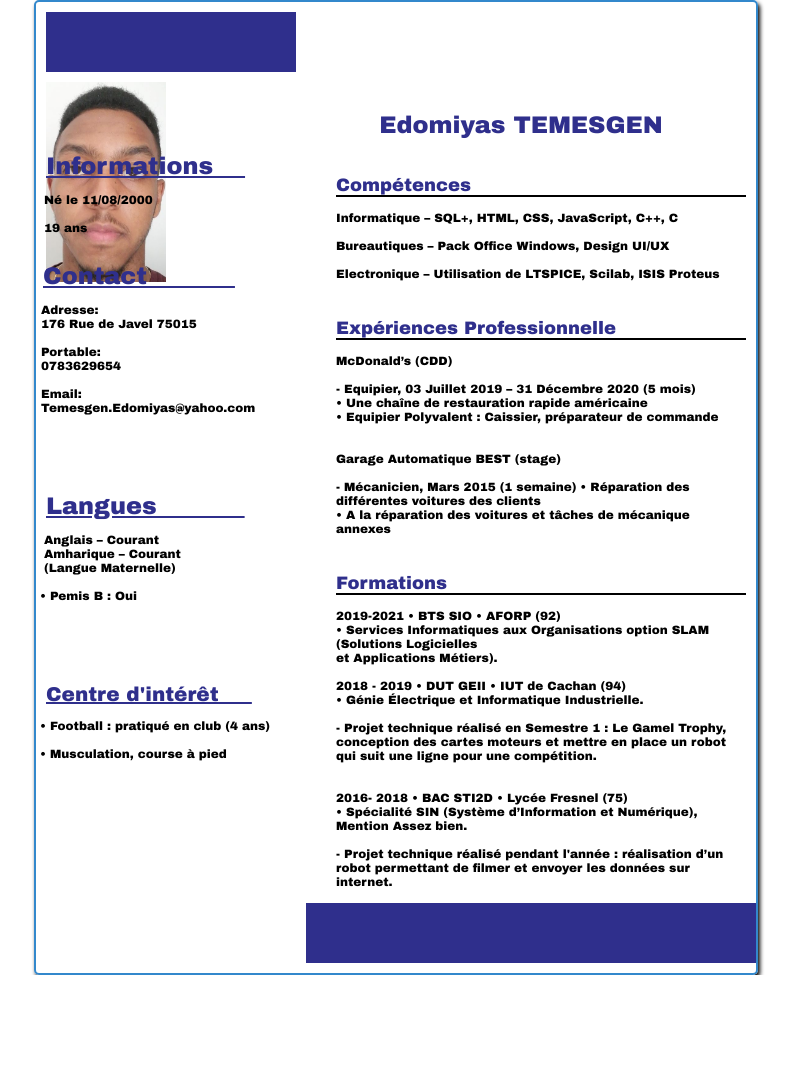
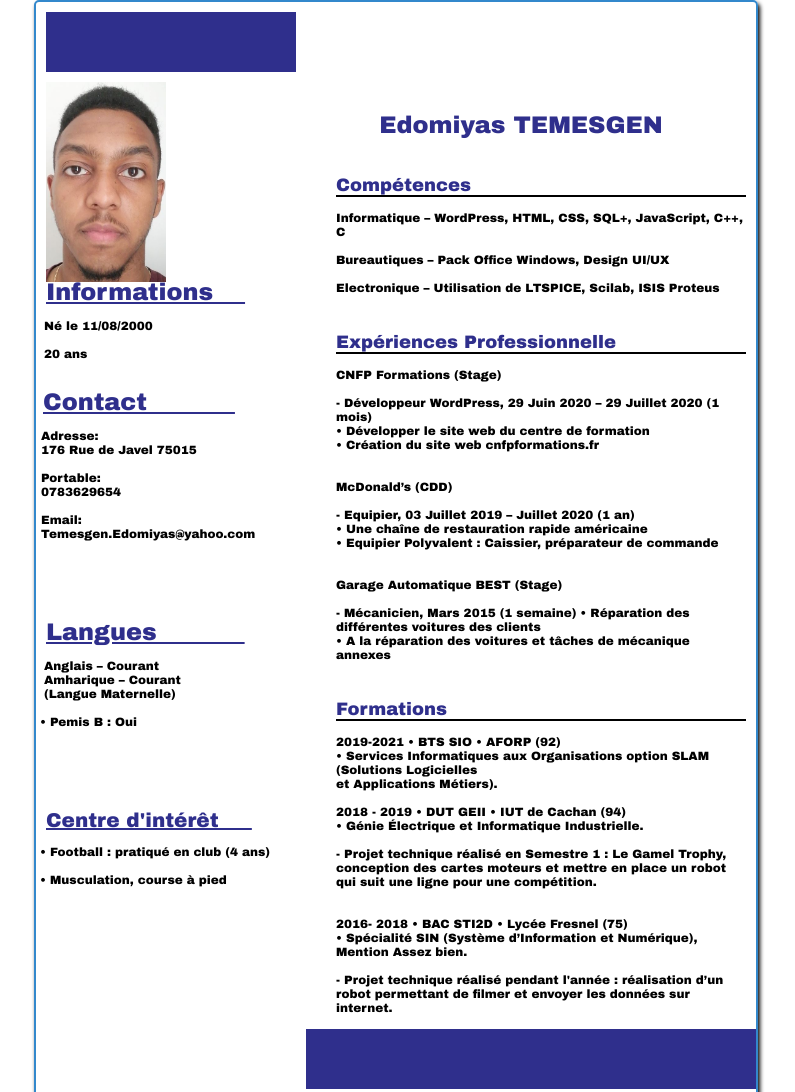
Before and after one commit to etemesgen/Portfolio_V1.0, a plain HTML site: page CV.html in a window 1280 px wide. Shown: the top 1092 px of the page, without its empty margins (244-1039 px from the left). Before the commit the page ends 975 px from the top, so only its background shows below. Drawn offline with Linux system fonts and the light colour scheme.

Commit message:
Update CV.html

```diff
--- a/CV.html
+++ b/CV.html
@@ -1,14 +1,10 @@
  <!DOCTYPE html>
 <html lang="FR">
-     <head>
-       <title>CV EDOMIYAS</title>
-    </head>
+<head><title>CV EDOMIYAS</title></head>
 <meta charset="UTF-8"/>
 <meta name="viewport" content="width=device-width, initial-scale=1.0">
 <meta http-equiv="X-UA-compatible" content="ie=edge">
-     <link rel="shortcut icon" type="image/png" href="img/Edo.ico"/>
 <link rel="stylesheet" href="cv.css"/>
-
 <body>
 
     <div id="carre"></div>
@@ -27,7 +23,7 @@
 
        <div class="sec-d">
            <h2 style="color:#2F2F8C";>Compétences<hr color="#000"></h2><br>
-            <p>Informatique – SQL+, HTML, CSS, JavaScript, C++, C
+            <p>Informatique – WordPress, HTML, CSS, SQL+, JavaScript, C++, C
             <br><br>
                Bureautiques – Pack Office Windows, Design UI/UX
             <br><br>
@@ -37,12 +33,17 @@
 
      	<div class="sec-d">
            <h2 style="color:#2F2F8C";>Expériences Professionnelle<hr color="#000"></h2><br>
+           <p>CNFP Formations (Stage)<br><br>
+            - Développeur WordPress, 29 Juin 2020 – 29 Juillet 2020 (1 mois) <br>
+               &#149 Développer le site web du centre de formation</br>
+               &#149 Création du site web cnfpformations.fr  </p><br><br>
+
             <p>McDonald’s (CDD)<br><br>
-     		- Equipier, 03 Juillet 2019 – 31 Décembre 2020 (5 mois)<br>
+     		    - Equipier, 03 Juillet 2019 – Juillet 2020 (1 an)<br>
             &#149 Une chaîne de restauration rapide américaine </br>
             &#149 Equipier Polyvalent : Caissier, préparateur de commande</p><br><br>
 
-     	    <p>Garage Automatique BEST (stage)<br><br>
+     	    <p>Garage Automatique BEST (Stage)<br><br>
             - Mécanicien, Mars 2015 (1 semaine)<b>
      		&#149 Réparation des différentes voitures des clients <br>
      	    &#149 A la réparation des voitures et tâches de mécanique annexes </p>
@@ -71,7 +72,7 @@
                <p>
                  &nbsp Né le 11/08/2000
             <br><br>
-                 &nbsp 19 ans</p>
+                 &nbsp 20 ans</p>
         </div>
 
 
```
Lines whose indentation alone changed are shown as unchanged.
